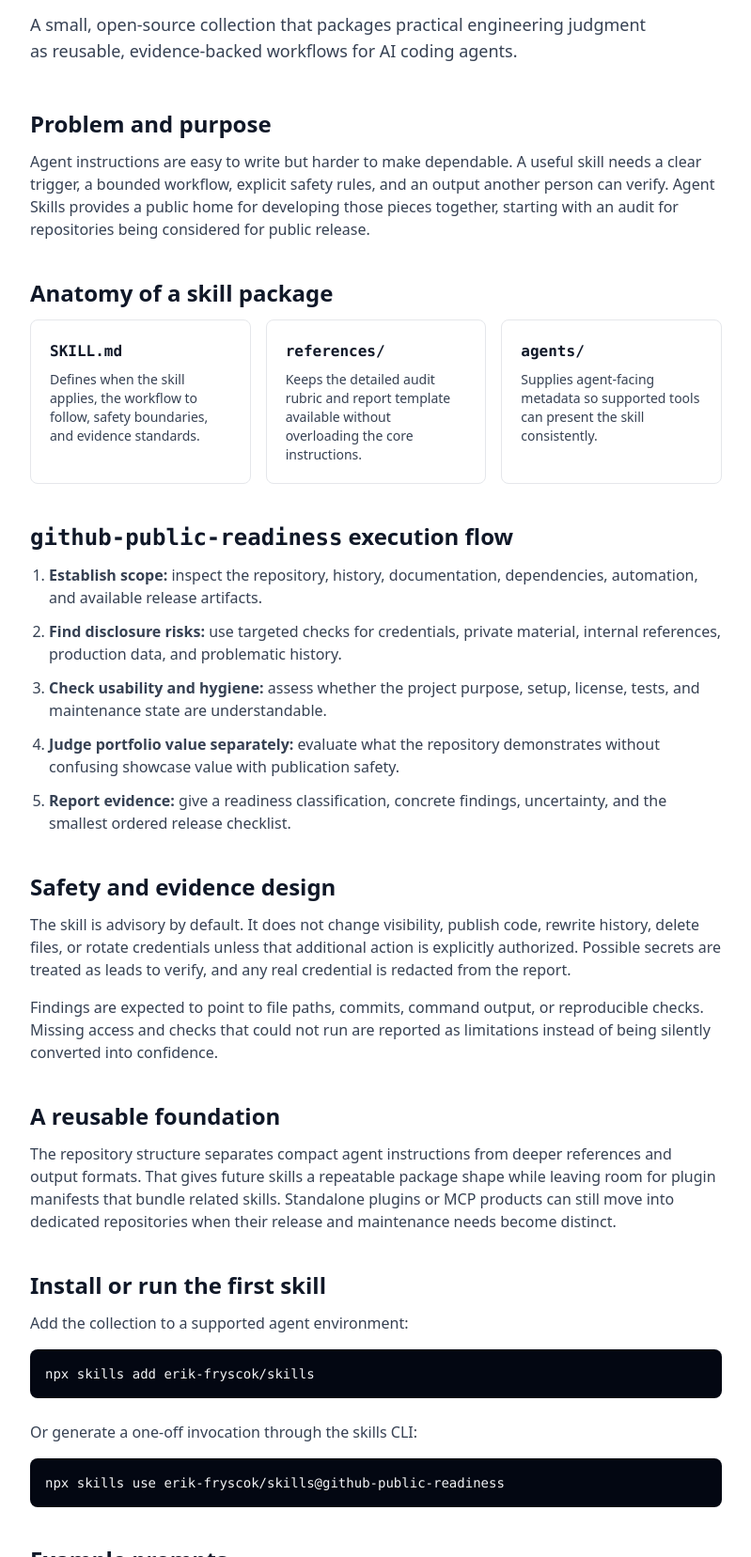
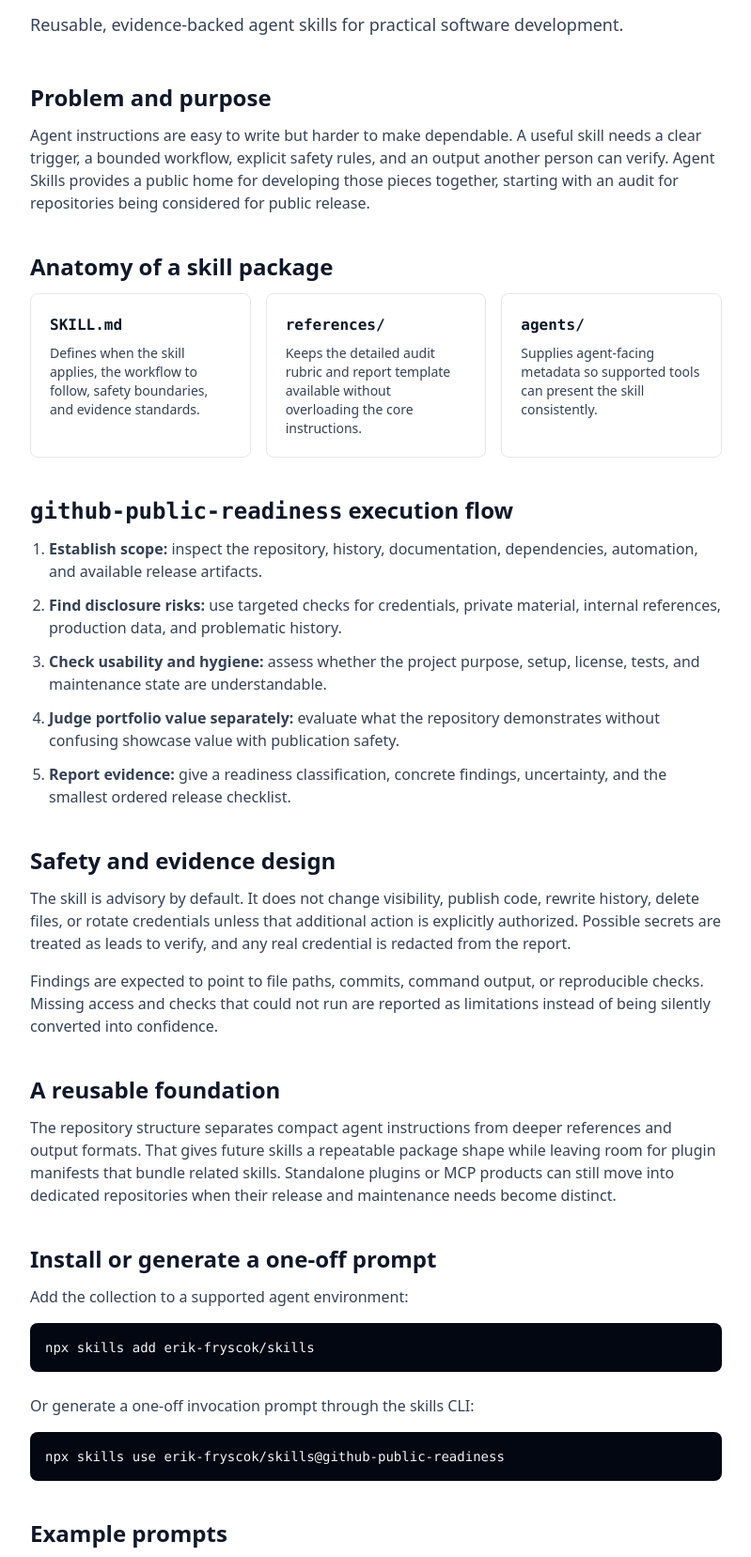
Before and after one commit to erik-fryscok/erikfryscok.com, an Astro site: page /projects/agent-skills in a window 1280 px wide. Shown: the part 169-1826 px from the top of the page at 94% size, without its empty margins (240-1039 px from the left). Built offline with nearby package versions, Linux system fonts and the light colour scheme; Astro itself is replaced by a stand-in of ours.

Commit message:
fix: clarify Agent Skills CLI usage

```diff
--- a/src/pages/projects/agent-skills.astro
+++ b/src/pages/projects/agent-skills.astro
@@ -21,7 +21,7 @@ const prompts = [
       <p class="text-sm font-semibold uppercase tracking-wide text-blue-700 mb-3">Open-source AI tooling</p>
       <h1 class="text-3xl font-bold mb-4">Agent Skills</h1>
       <p class="text-lg text-gray-700 max-w-2xl">
-        A small, open-source collection that packages practical engineering judgment as reusable, evidence-backed workflows for AI coding agents.
+        Reusable, evidence-backed agent skills for practical software development.
       </p>
     </header>
 
@@ -79,10 +79,10 @@ const prompts = [
     </section>
 
     <section class="mb-10" aria-labelledby="use">
-      <h2 id="use" class="text-2xl font-semibold mb-3">Install or run the first skill</h2>
+      <h2 id="use" class="text-2xl font-semibold mb-3">Install or generate a one-off prompt</h2>
       <p class="text-gray-700 mb-4">Add the collection to a supported agent environment:</p>
       <pre class="overflow-x-auto rounded-lg bg-gray-950 p-4 text-sm text-gray-100 mb-6"><code>npx skills add erik-fryscok/skills</code></pre>
-      <p class="text-gray-700 mb-4">Or generate a one-off invocation through the skills CLI:</p>
+      <p class="text-gray-700 mb-4">Or generate a one-off invocation prompt through the skills CLI:</p>
       <pre class="overflow-x-auto rounded-lg bg-gray-950 p-4 text-sm text-gray-100"><code>npx skills use erik-fryscok/skills@github-public-readiness</code></pre>
     </section>
 
--- a/tests/launch-readiness.test.mjs
+++ b/tests/launch-readiness.test.mjs
@@ -71,6 +71,15 @@ const pages = [
     pageType: "article",
   },
   {
+    path: "/projects/agent-skills",
+    file: "dist/projects/agent-skills/index.html",
+    title: "Agent Skills — Project Case Study",
+    heading: "Agent Skills",
+    description:
+      "How Agent Skills packages evidence-backed software-development workflows for direct use by AI coding agents.",
+    pageType: "article",
+  },
+  {
     path: "/contact",
     file: "dist/contact/index.html",
     title: "Contact — Erik Fryscok",
@@ -125,6 +134,7 @@ test("each public route emits unique, production-ready metadata", async () => {
     assert.match(html, new RegExp(`<meta name="twitter:description" content="${page.description}">`));
     assert.match(html, /<link rel="sitemap" href="\/sitemap-index\.xml">/);
     assert.equal((html.match(/<h1\b/g) ?? []).length, 1, `${page.path} needs one h1`);
+    if (page.heading) assert.match(html, new RegExp(`<h1[^>]*>${page.heading}</h1>`));
 
     for (const image of html.match(/<img\b[^>]*>/g) ?? []) {
       assert.match(image, /\balt="[^"]*"/, `${page.path} has an image without alt text`);
--- a/tests/projects-case-study.test.mjs
+++ b/tests/projects-case-study.test.mjs
@@ -50,6 +50,9 @@ test("Agent Skills leads the built projects page with case study and source link
 test("Agent Skills case study documents CLI use, prompts, output, and project links", async () => {
   const page = await readBuiltProject("projects/agent-skills");
 
+  assert.match(page, /Reusable, evidence-backed agent skills for practical software development\./);
+  assert.match(page, />Install or generate a one-off prompt<\/h2>/);
+  assert.match(page, /generate a one-off invocation prompt through the skills CLI/);
   assert.match(page, /npx skills add erik-fryscok\/skills/);
   assert.match(page, /npx skills use erik-fryscok\/skills@github-public-readiness/);
   assert.match(page, /Use \$github-public-readiness to audit this repository for safe public release and portfolio value\./);
```
